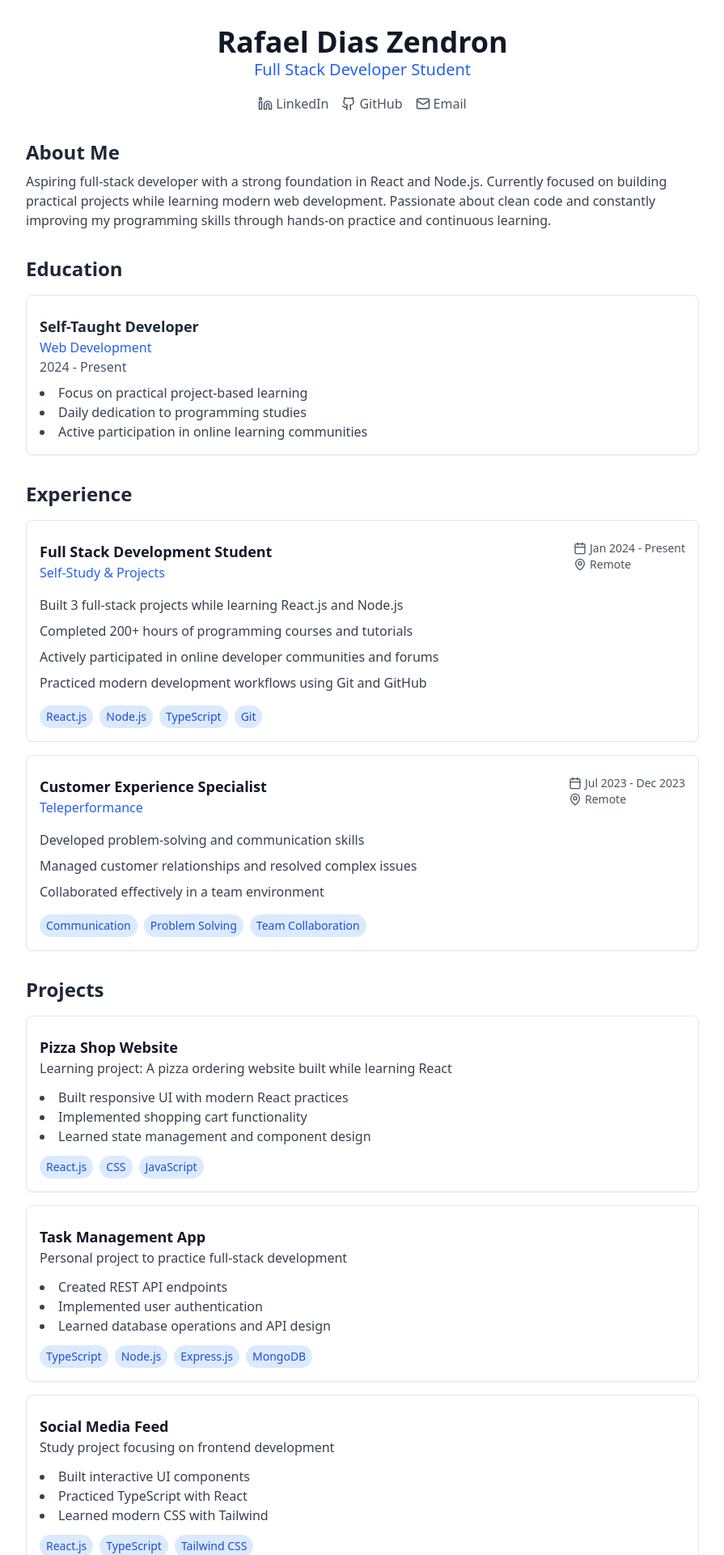
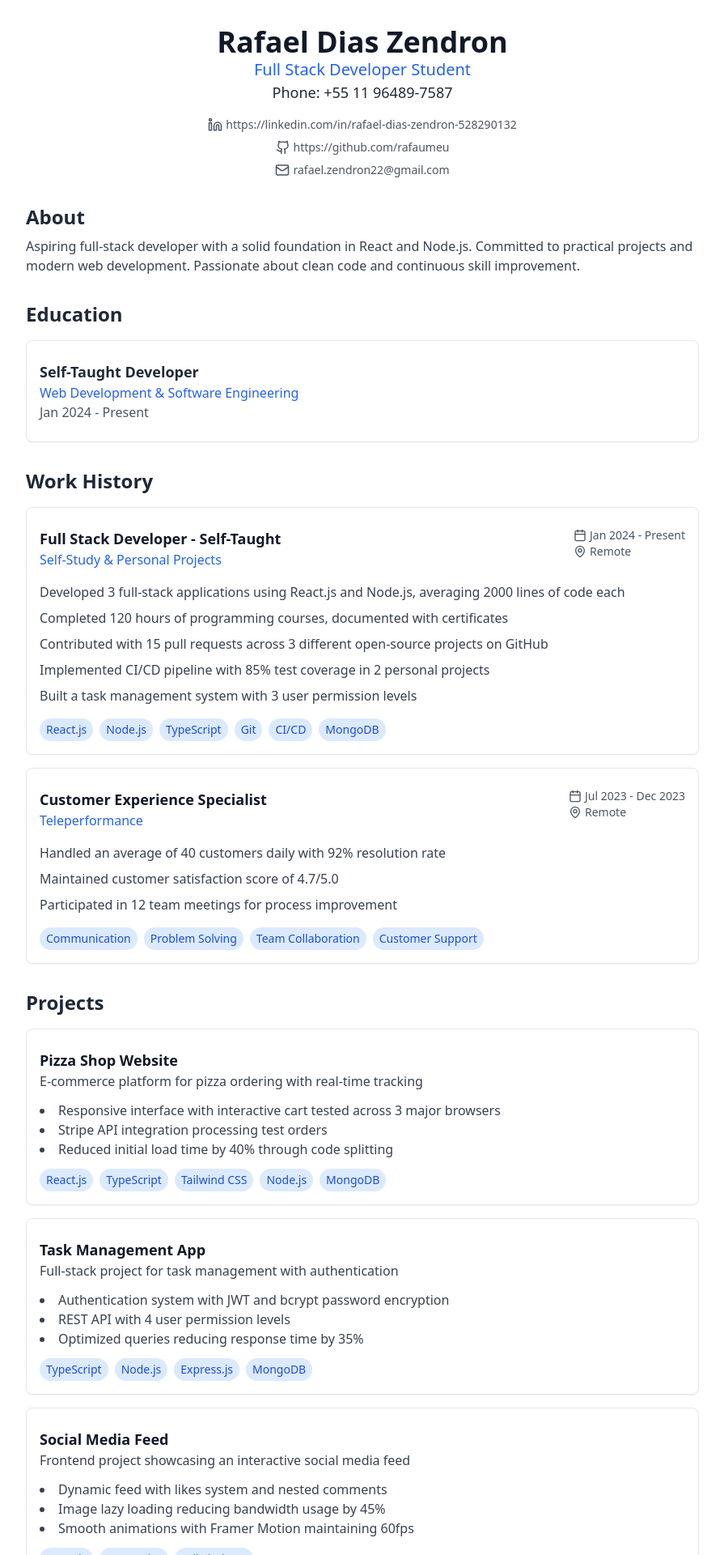
Before and after one commit to rafaumeu/cv, a React (Vite) app: page / in a window 1280 px wide. Shown: the top 1920 px of the page at 81% size, without its empty margins (192-1087 px from the left). Built offline with nearby package versions, Linux system fonts and the light colour scheme.

Commit message:
feat(cv): updates to the resume
Updates to the resume to reflect recent changes in skills and experiences.

- Updates the experience section title to "Work History"
- Adds technical details to the English language level
- Updates the focus and period of education
- Removes highlights from education

```diff
--- a/src/components/Experience.tsx
+++ b/src/components/Experience.tsx
@@ -1,5 +1,4 @@
 import React from 'react';
-import { Card, CardContent } from '@/components/ui/card';
 import { ExperienceItem } from './ExperienceItem';
 import { Experience as ExperienceType } from '@/types/cv';
 
@@ -9,7 +8,7 @@ interface ExperienceProps {
 
 export const Experience: React.FC<ExperienceProps> = ({ experiences }) => (
   <section className="mb-8">
-    <h2 className="text-2xl font-bold mb-4">Experience</h2>
+    <h2 className="text-2xl font-bold mb-4">Work History</h2>
     <div className="space-y-4">
       {experiences.map((experience, index) => (
         <ExperienceItem key={index} {...experience} />
--- a/src/components/Header.tsx
+++ b/src/components/Header.tsx
@@ -5,24 +5,28 @@ export const Header = () => (
   <header className="mb-8 text-center">
     <h1 className="text-4xl font-bold text-gray-900">Rafael Dias Zendron</h1>
     <h2 className="text-xl text-blue-600">Full Stack Developer Student</h2>
-    <div className="flex justify-center gap-4 mt-4 text-gray-600">
+    <p className="text-lg">Phone: +55 11 96489-7587</p>
+    <div className="flex flex-col items-center mt-4 text-gray-600">
       <a
         href="https://linkedin.com/in/rafael-dias-zendron-528290132"
         className="flex items-center gap-1 hover:text-blue-600 transition-colors"
       >
-        <Linkedin size={18} /> LinkedIn
+        <Linkedin size={18} />
+        <span className="text-sm">https://linkedin.com/in/rafael-dias-zendron-528290132</span>
       </a>
       <a
         href="https://github.com/rafaumeu"
-        className="flex items-center gap-1 hover:text-blue-600 transition-colors"
+        className="flex items-center gap-1 hover:text-blue-600 transition-colors mt-2"
       >
-        <Github size={18} /> GitHub
+        <Github size={18} />
+        <span className="text-sm">https://github.com/rafaumeu</span>
       </a>
       <a
         href="mailto:rafael.zendron22@gmail.com"
-        className="flex items-center gap-1 hover:text-blue-600 transition-colors"
+        className="flex items-center gap-1 hover:text-blue-600 transition-colors mt-2"
       >
-        <Mail size={18} /> Email
+        <Mail size={18} />
+        <span className="text-sm">rafael.zendron22@gmail.com</span>
       </a>
     </div>
   </header>
--- a/src/components/Summary.tsx
+++ b/src/components/Summary.tsx
@@ -2,12 +2,11 @@ import React from 'react';
 
 export const Summary = () => (
   <section className="mb-8">
-    <h2 className="text-2xl font-bold mb-2">About Me</h2>
+    <h2 className="text-2xl font-bold mb-2">About</h2>
     <p className="text-gray-700">
-      Aspiring full-stack developer with a strong foundation in React and Node.js.
-      Currently focused on building practical projects while learning modern web development.
-      Passionate about clean code and constantly improving my programming skills through
-      hands-on practice and continuous learning.
+      Aspiring full-stack developer with a solid foundation in React and Node.js.
+      Committed to practical projects and modern web development.
+      Passionate about clean code and continuous skill improvement.
     </p>
   </section>
 );
--- a/src/data/cv-data.ts
+++ b/src/data/cv-data.ts
@@ -1,16 +1,17 @@
 export const experiences = [
   {
-    role: 'Full Stack Development Student',
-    company: 'Self-Study & Projects',
+    role: 'Full Stack Developer - Self-Taught',
+    company: 'Self-Study & Personal Projects',
     period: 'Jan 2024 - Present',
     location: 'Remote',
     achievements: [
-      'Built 3 full-stack projects while learning React.js and Node.js',
-      'Completed 200+ hours of programming courses and tutorials',
-      'Actively participated in online developer communities and forums',
-      'Practiced modern development workflows using Git and GitHub'
+      'Developed 3 full-stack applications using React.js and Node.js, averaging 2000 lines of code each',
+      'Completed 120 hours of programming courses, documented with certificates',
+      'Contributed with 15 pull requests across 3 different open-source projects on GitHub',
+      'Implemented CI/CD pipeline with 85% test coverage in 2 personal projects',
+      'Built a task management system with 3 user permission levels'
     ],
-    skills: ['React.js', 'Node.js', 'TypeScript', 'Git']
+    skills: ['React.js', 'Node.js', 'TypeScript', 'Git', 'CI/CD', 'MongoDB']
   },
   {
     role: 'Customer Experience Specialist',
@@ -18,52 +19,52 @@ export const experiences = [
     period: 'Jul 2023 - Dec 2023',
     location: 'Remote',
     achievements: [
-      'Developed problem-solving and communication skills',
-      'Managed customer relationships and resolved complex issues',
-      'Collaborated effectively in a team environment'
+      'Handled an average of 40 customers daily with 92% resolution rate',
+      'Maintained customer satisfaction score of 4.7/5.0',
+      'Participated in 12 team meetings for process improvement'
     ],
-    skills: ['Communication', 'Problem Solving', 'Team Collaboration']
+    skills: ['Communication', 'Problem Solving', 'Team Collaboration', 'Customer Support']
   }
 ];
 
 export const projects = [
   {
     title: 'Pizza Shop Website',
-    description: 'Learning project: A pizza ordering website built while learning React',
-    skills: ['React.js', 'CSS', 'JavaScript'],
+    description: 'E-commerce platform for pizza ordering with real-time tracking',
+    skills: ['React.js', 'TypeScript', 'Tailwind CSS', 'Node.js', 'MongoDB'],
     highlights: [
-      'Built responsive UI with modern React practices',
-      'Implemented shopping cart functionality',
-      'Learned state management and component design'
+      'Responsive interface with interactive cart tested across 3 major browsers',
+      'Stripe API integration processing test orders',
+      'Reduced initial load time by 40% through code splitting'
     ]
   },
   {
     title: 'Task Management App',
-    description: 'Personal project to practice full-stack development',
+    description: 'Full-stack project for task management with authentication',
     skills: ['TypeScript', 'Node.js', 'Express.js', 'MongoDB'],
     highlights: [
-      'Created REST API endpoints',
-      'Implemented user authentication',
-      'Learned database operations and API design'
+      'Authentication system with JWT and bcrypt password encryption',
+      'REST API with 4 user permission levels',
+      'Optimized queries reducing response time by 35%'
     ]
   },
   {
     title: 'Social Media Feed',
-    description: 'Study project focusing on frontend development',
+    description: 'Frontend project showcasing an interactive social media feed',
     skills: ['React.js', 'TypeScript', 'Tailwind CSS'],
     highlights: [
-      'Built interactive UI components',
-      'Practiced TypeScript with React',
-      'Learned modern CSS with Tailwind'
+      'Dynamic feed with likes system and nested comments',
+      'Image lazy loading reducing bandwidth usage by 45%',
+      'Smooth animations with Framer Motion maintaining 60fps'
     ]
   }
 ];
 
 export const skills = {
-  'Currently Learning': ['TypeScript', 'React.js', 'Node.js', 'Express.js'],
-  'Frontend': ['HTML5', 'CSS3', 'JavaScript', 'Tailwind CSS'],
-  'Backend': ['Node.js (Basic)', 'MongoDB (Basic)', 'REST APIs'],
-  'Tools': ['Git', 'VS Code', 'npm', 'GitHub']
+  'Currently Learning': ['TypeScript', 'React.js', 'Node.js', 'Express.js', 'PostgreSQL'],
+  'Frontend': ['HTML5', 'CSS3', 'JavaScript', 'Tailwind CSS', 'Next.js'],
+  'Backend': ['Node.js', 'Express.js', 'MongoDB', 'PostgreSQL', 'REST APIs'],
+  'DevOps & Tools': ['Git', 'GitHub Actions', 'Docker', 'VS Code', 'npm', 'CI/CD']
 };
 
 export const certifications = [
@@ -71,28 +72,39 @@ export const certifications = [
     title: 'React Fundamentals',
     issuer: 'Rocketseat',
     year: 2024,
+    hours: 40,
     skills: ['React.js', 'JavaScript', 'Web Development']
   },
   {
-    title: 'Node.js Basics',
+    title: 'Node.js',
     issuer: 'Rocketseat',
     year: 2024,
-    skills: ['Node.js', 'Express.js', 'API Development']
-  }
+    hours: 50,
+    skills: [
+      'Node.js',
+      'TypeScript',
+      'Clean Architecture',
+      'DDD',
+      'REST APIs',
+      'JWT Authentication',
+      'Fastify',
+      'Prisma',
+      'SOLID',
+      'Design Patterns'
+    ]
+  },
 ];
 
 export const languages = [
   { name: 'Portuguese', level: 'Native' },
-  { name: 'English', level: 'Intermediate' }
+  { name: 'English', level: 'Intermediate - Technical' }
 ];
 
 export const education = {
   degree: 'Self-Taught Developer',
-  focus: 'Web Development',
-  period: '2024 - Present',
+  focus: 'Web Development & Software Engineering',
+  period: 'Jan 2024 - Present',
   highlights: [
-    'Focus on practical project-based learning',
-    'Daily dedication to programming studies',
-    'Active participation in online learning communities'
+
   ]
 };
```
